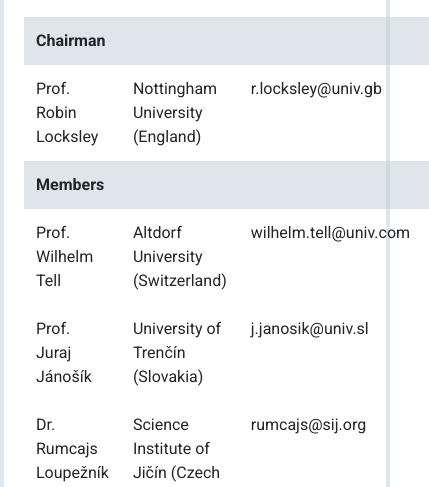
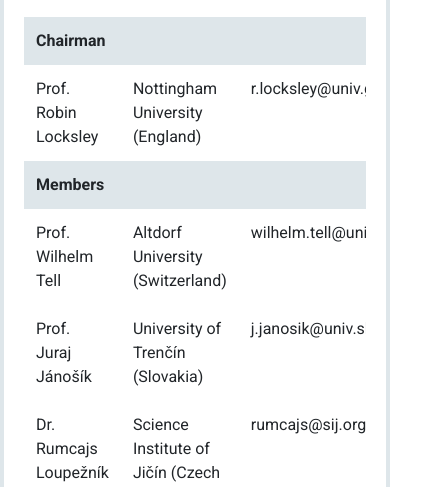
Before and after one commit to Web-ski/project-association-web, a plain HTML site: page science-council.html in a window 390 px wide. Shown: the part 357-844 px from the top of the page, 429 px wide, since content can reach past the window. Drawn offline with nearby package versions, Linux system fonts and the light colour scheme.

Commit message:
Add table-responsive-md class

```diff
--- a/science-council.html
+++ b/science-council.html
@@ -82,7 +82,7 @@
     <section id="science-council" class="container">
       <div class="row justify-content-md-center align-items-center">
         <div class="col col-12 col-sm-12 col-md-11 col-lg-11 col-xl-12">
-          <table class="table table-hover table-borderless table_style">
+          <table class="table table-responsive-md table-hover table-borderless table_style">
             <thead>
               <tr>
                 <th scope="col">Chairman</th>
```
